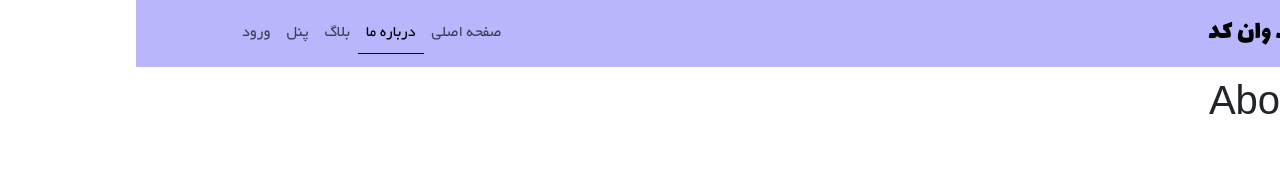
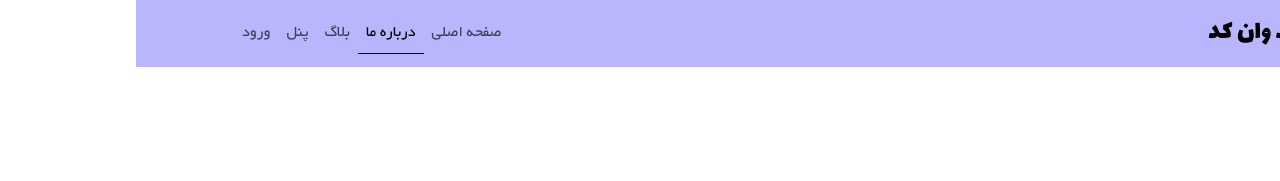
Before and after one commit to bahareseddigh/SPA, a React (Vite) app: page /about in a window 1280 px wide. Shown: the top 181 px of the page. Built offline with nearby package versions, Linux system fonts and the light colour scheme.

Commit message:
import and use  Container component in About.jsx

```diff
--- a/src/pages/about/About.jsx
+++ b/src/pages/about/About.jsx
@@ -1,10 +1,13 @@
+import { Container } from 'react-bootstrap'
 import MyNavbar from '../../components/navbar/Navbar'
 import './About.css'
 function About(){
     return(
         <>
         <MyNavbar />
-        <h1>About Page</h1>
+        <Container>
+
+        </Container>
         </>
     )
 }
```
